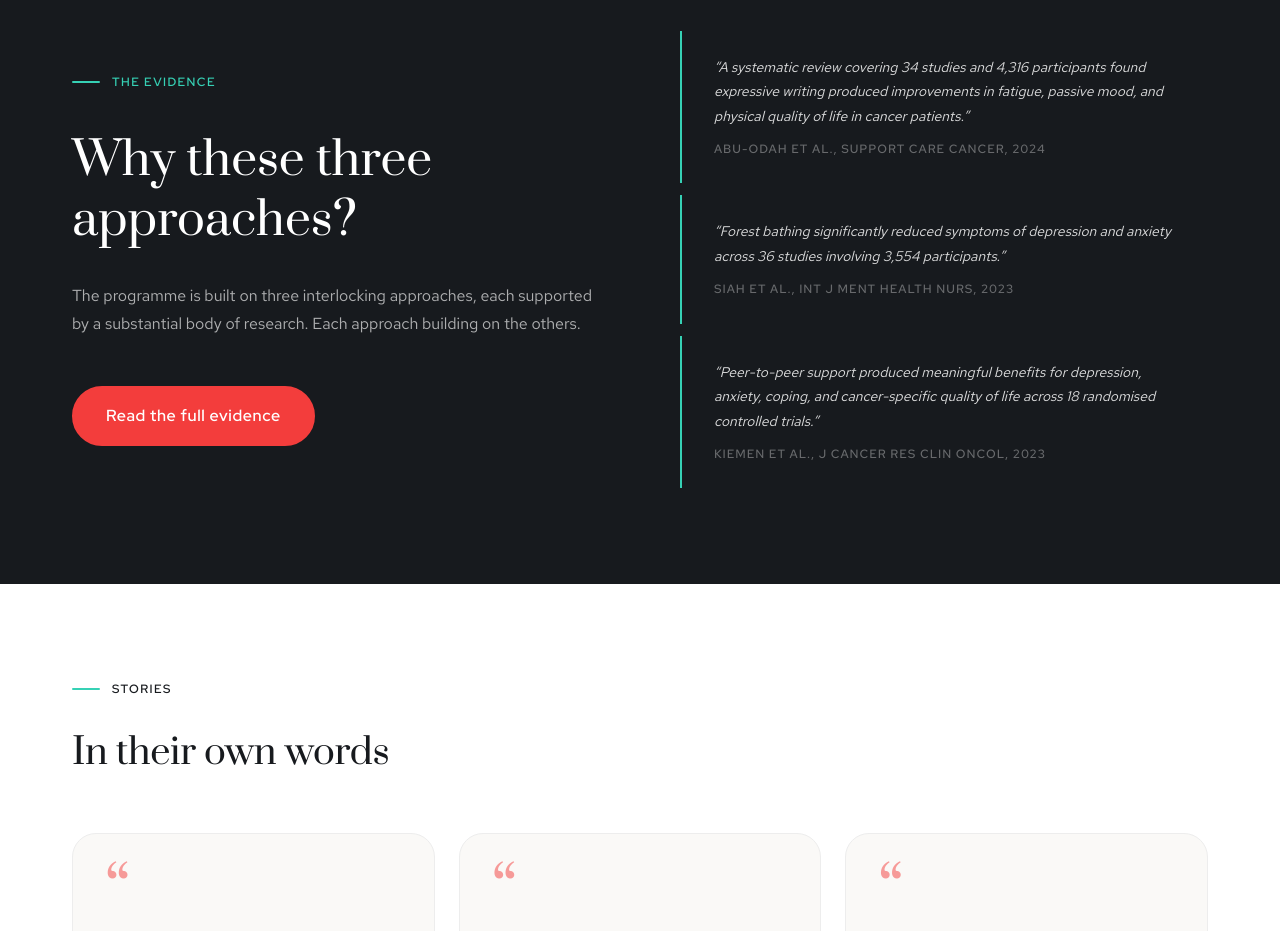
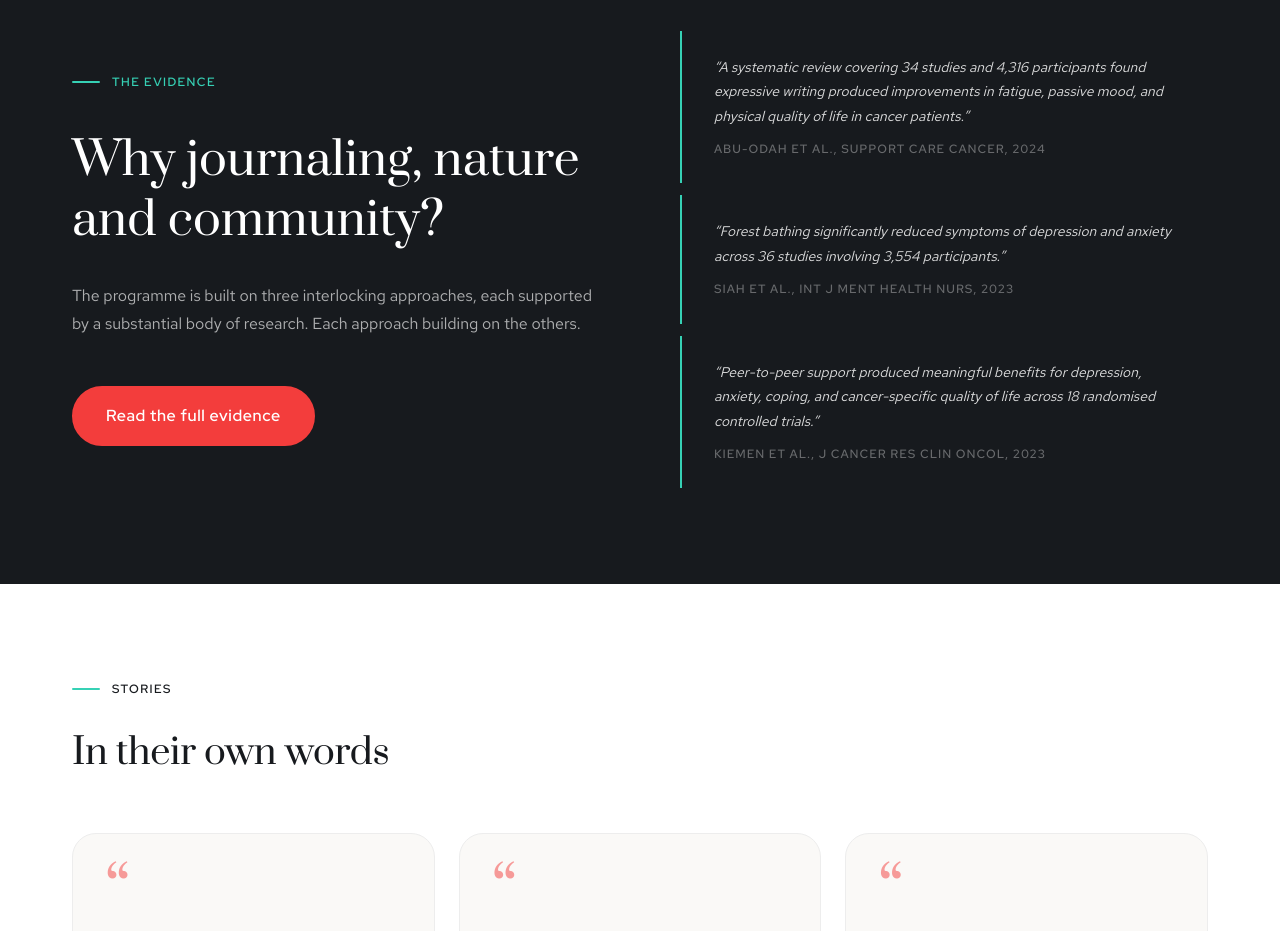
Before and after one commit to darscott98/wbc-website, a Next.js app: page / in a window 1280 px wide. Shown: the part 3060-3991 px from the top of the page. Built offline with nearby package versions, Linux system fonts and the light colour scheme.

Commit message:
feat: update heading in Impact component for clarity on program approaches

```diff
--- a/app/components/Impact/Impact.tsx
+++ b/app/components/Impact/Impact.tsx
@@ -23,8 +23,7 @@ export default function Impact() {
         <div className={styles.left}>
           <p className={styles.eyebrow}>The Evidence</p>
           <h2 className={styles.heading}>
-            Why these three<br />
-            approaches?
+            Why journaling, nature and community?
           </h2>
           <p className={styles.body}>
             The programme is built on three interlocking approaches, each
```
